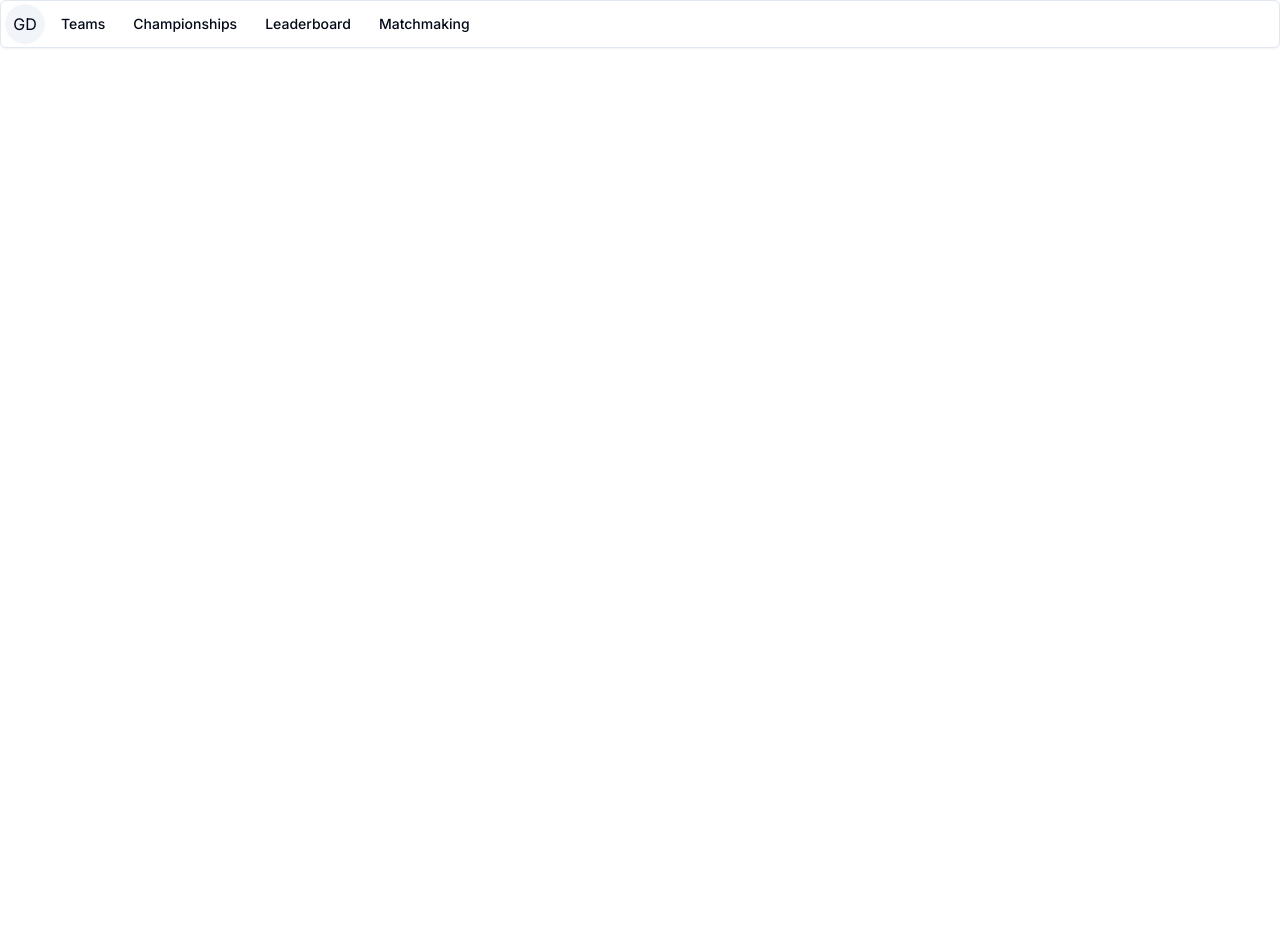
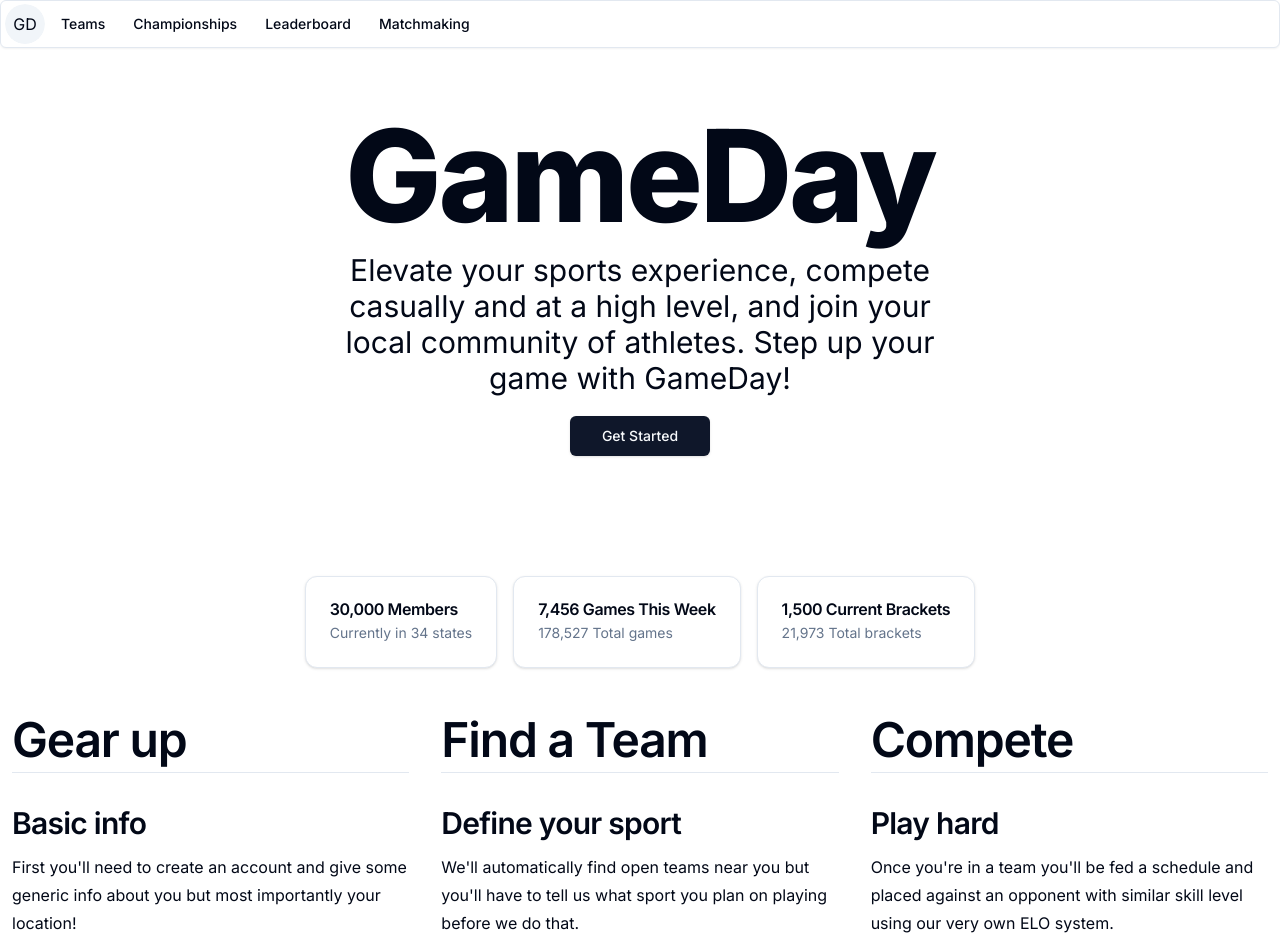
Before and after one commit to dmroberts302/HackathonS24, a Next.js app in the folder gameday/: page / in a window 1280 px wide. Shown: the top 952 px of the page. Before the commit the page ends 848 px from the top, so only its background shows below. Built offline with nearby package versions, Linux system fonts and the light colour scheme.

Commit message:
updated some css and added profile pic link

```diff
--- a/gameday/app/dashboard/page.tsx
+++ b/gameday/app/dashboard/page.tsx
@@ -1,4 +1,3 @@
-import { Navbar } from "@/components/complete/navbar";
 import {
   Card,
   CardContent,
@@ -12,8 +11,7 @@ import { Button } from "@/components/ui/button";
 export default function Dashboard() {
   return (
     <main className="flex min-h-screen flex-col items-center justify-start p-3">
-      {/* <Navbar /> */}
-      <div className="max-w-2xl p-10 text-center items-start mt-3 mb-20">
+      {/* <div className="max-w-2xl p-10 text-center items-start mt-3 mb-20">
         <h1 className="scroll-m-20 text-9xl font-extrabold tracking-tight">
           GameDay
         </h1>
@@ -60,8 +58,8 @@ export default function Dashboard() {
           <h2 className="mt-8 scroll-m-20 text-3xl font-semibold tracking-tight">Play hard</h2>
           <p className="leading-7 mt-3 max-w-md">Once you're in a team you'll be fed a schedule and placed against an opponent with similar skill level using our very own ELO system.</p>
         </div>
-      </div>
-
+      </div> */}
+      <h1>Dashboard has been moved to / the root directory</h1>
     </main>
   );
 }
--- a/gameday/app/page.tsx
+++ b/gameday/app/page.tsx
@@ -1,8 +1,64 @@
-import Image from "next/image";
+import {
+  Card,
+  CardContent,
+  CardDescription,
+  CardFooter,
+  CardHeader,
+  CardTitle,
+} from "@/components/ui/card"
+import { Button } from "@/components/ui/button";
 
 export default function Home() {
   return (
-    <main className="flex min-h-screen flex-col items-center justify-between p-24">
+    <main className="flex min-h-screen flex-col items-center justify-start p-3">
+      <div className="max-w-2xl p-10 text-center items-start mt-3 mb-20">
+        <h1 className="scroll-m-20 text-9xl font-extrabold tracking-tight">
+          GameDay
+        </h1>
+        <p className="mt-3 text-3xl">
+        Elevate your sports experience, compete casually and at a high level, and join your local community of athletes. Step up your game with GameDay!
+        </p>
+        <Button className="mt-5" size="lg">Get Started</Button>
+      </div>
+      <div className="flex justify-between space-x-4">
+        <Card>
+        <CardHeader>
+          <CardTitle>30,000 Members</CardTitle>
+          <CardDescription>Currently in 34 states</CardDescription>
+        </CardHeader>
+        </Card>
+        <Card>
+        <CardHeader>
+          <CardTitle>7,456 Games This Week</CardTitle>
+          <CardDescription>178,527 Total games</CardDescription>
+        </CardHeader>
+        </Card>
+        <Card>
+        <CardHeader>
+          <CardTitle>1,500 Current Brackets</CardTitle>
+          <CardDescription>21,973 Total brackets</CardDescription>
+        </CardHeader>
+        </Card>
+      </div>
+      <div className="flex flex-row justify-between space-x-8">
+        <div className="flex-1">
+          <h1 className="mt-12 scroll-m-20 border-b pb-2 text-5xl font-semibold tracking-tight transition-colors">Gear up</h1>
+          <h2 className="mt-8 scroll-m-20 text-3xl font-semibold tracking-tight">Basic info</h2>
+          <p className="leading-7 mt-3 max-w-md">First you'll need to create an account and give some generic info about you but most importantly your location!</p>
+        </div>
+
+        <div className="flex-1">
+          <h1 className="mt-12 scroll-m-20 border-b pb-2 text-5xl font-semibold tracking-tight transition-colors">Find a Team</h1>
+          <h2 className="mt-8 scroll-m-20 text-3xl font-semibold tracking-tight">Define your sport</h2>
+          <p className="leading-7 mt-3 max-w-md">We'll automatically find open teams near you but you'll have to tell us what sport you plan on playing before we do that.</p>
+        </div>
+
+        <div className="flex-1 mb-20">
+          <h1 className="mt-12 scroll-m-20 border-b pb-2 text-5xl font-semibold tracking-tight transition-colors">Compete</h1>
+          <h2 className="mt-8 scroll-m-20 text-3xl font-semibold tracking-tight">Play hard</h2>
+          <p className="leading-7 mt-3 max-w-md">Once you're in a team you'll be fed a schedule and placed against an opponent with similar skill level using our very own ELO system.</p>
+        </div>
+      </div>
 
     </main>
   );
--- a/gameday/app/profile/page.tsx
+++ b/gameday/app/profile/page.tsx
@@ -45,13 +45,13 @@ const EditProfilePage: React.FC = () => {
 
   return (
     <main className="flex min-h-screen flex-col items-center justify-start p-3">
-      <h1 className="scroll-m-20 text-9xl font-extrabold tracking-tight">
+      <h1 className="text-6xl font-extrabold tracking-tight">
         Edit Profile
       </h1>
       <div className="max-w-2xl p-10 text-center items-start mt-3 mb-20">
         <form onSubmit={handleSubmit} className="space-y-6">
           <div>
-            <label className="text-3xl font-semibold">Username:</label>
+            <label className="text-3xl font-semibold tracking-tight text-center mb-8">Username</label>
             <input
               type="text"
               name="username"
@@ -61,7 +61,7 @@ const EditProfilePage: React.FC = () => {
             />
           </div>
           <div>
-            <label className="text-3xl font-semibold">Email:</label>
+            <label className="text-3xl font-semibold">Email</label>
             <input
               type="email"
               name="email"
@@ -71,7 +71,7 @@ const EditProfilePage: React.FC = () => {
             />
           </div>
           <div>
-            <label className="text-3xl font-semibold">Location:</label>
+            <label className="text-3xl font-semibold">Location</label>
             <input
               type="text"
               name="location"
@@ -81,7 +81,7 @@ const EditProfilePage: React.FC = () => {
             />
           </div>
           <div>
-            <label className="text-3xl font-semibold">Bio:</label>
+            <label className="text-3xl font-semibold">Bio</label>
             <textarea
               name="bio"
               value={profile.bio}
--- a/gameday/app/teams/page.tsx
+++ b/gameday/app/teams/page.tsx
@@ -70,7 +70,7 @@ console.log(players);
     return (
         <div style={{ display: 'flex', justifyContent: 'center', alignItems: 'center', height: '100vh', padding: '10vh'}}>
           <div style={{ width: '80%', maxWidth: '1000px', textAlign: 'center', fontSize: '50px' }}>
-            <h2 >My Teams</h2>
+          <h1 className="scroll-m-20 text-6xl font-extrabold tracking-tight">My Teams</h1>
             <div style={{ maxHeight: '400px', overflowY: 'auto', padding: '10px'}}>
               <Table>
                 <TableHeader>
--- a/gameday/components/complete/navbar.tsx
+++ b/gameday/components/complete/navbar.tsx
@@ -1,3 +1,4 @@
+
 import {
     Menubar,
     MenubarCheckboxItem,
@@ -20,7 +21,7 @@ import Link from "next/link"
   export function Navbar() {
     return (
       <Menubar className="h-12">
-        <Link href="/dashboard">
+        <Link href="/profile">
           <Avatar>
             <AvatarImage src="" />
             <AvatarFallback>GD</AvatarFallback>
```
